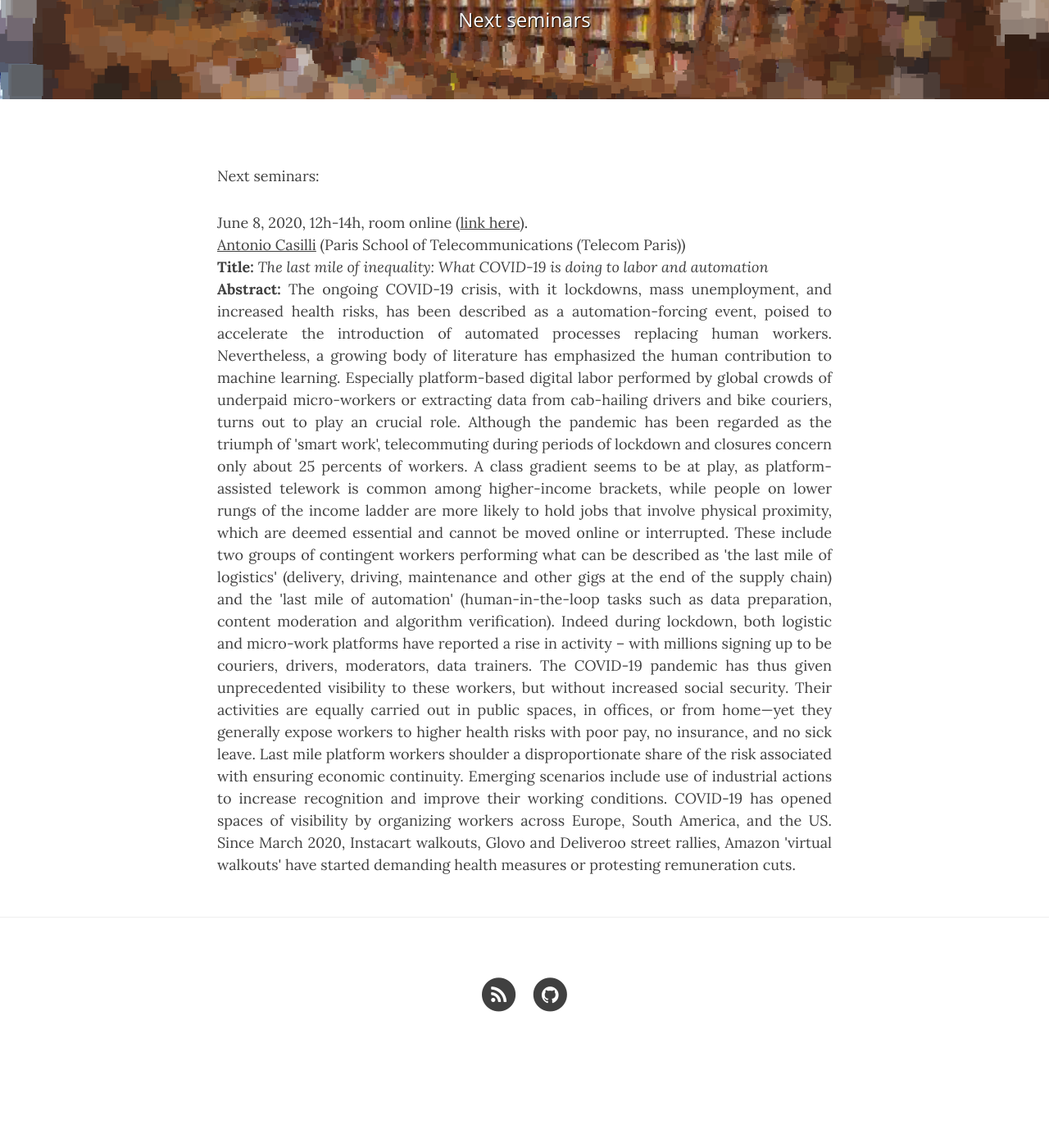
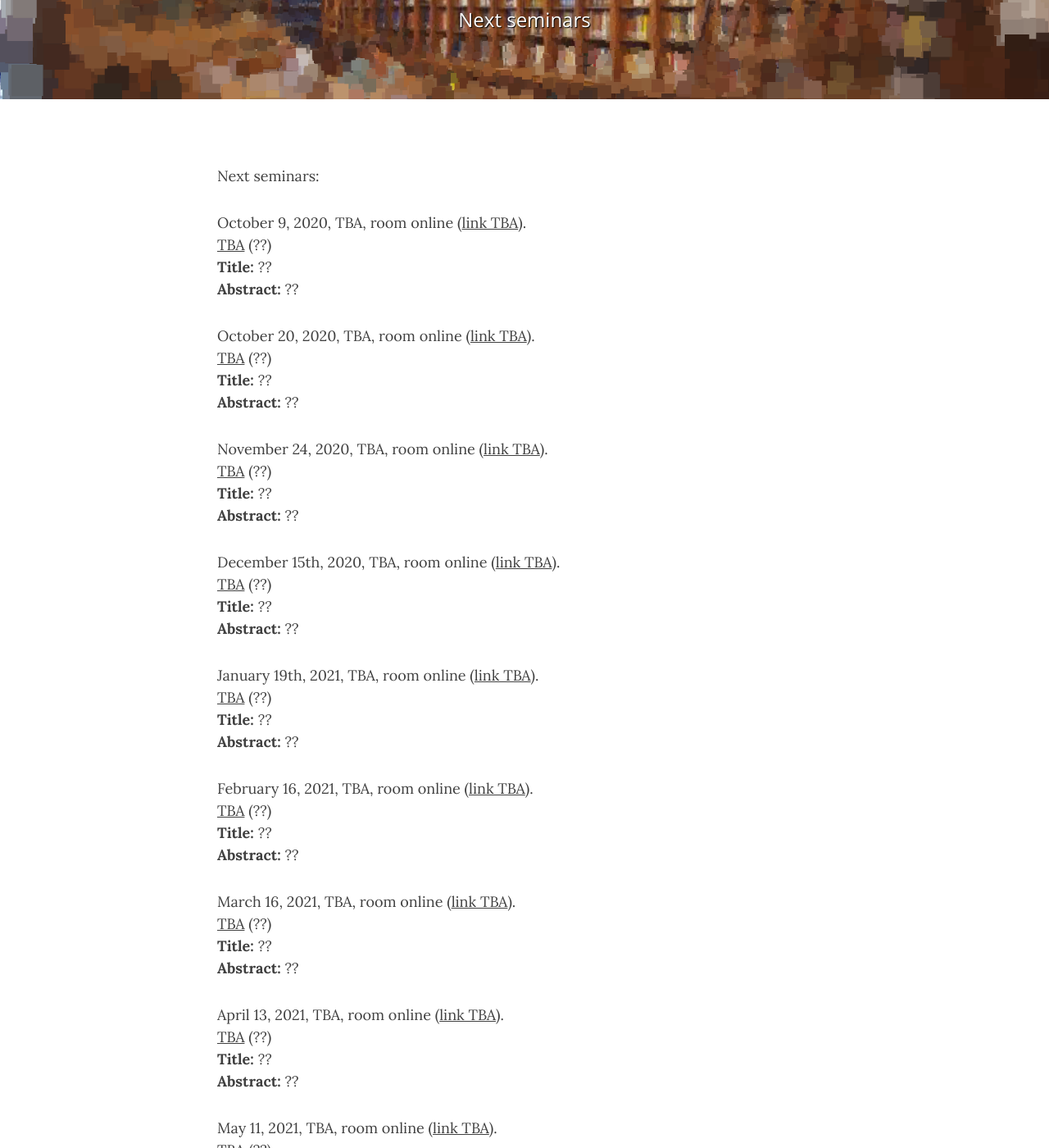
Before and after one commit to dhai-seminar/dhai-seminar.github.io, a Jekyll site: the page built from next.md, in a window 1280 px wide and 1400 px high, scrolled down 195 px. Shown: the whole window at 82% size. Built offline with Jekyll 4.4.1, drawn with Linux system fonts in a browser that asks for light colours; nearby versions of some CDN libraries; before the commit the page ends 1497 px from its top, so only the background shows below that; some of the changed text lies outside the part shown.

Commit message:
update dates

```diff
--- a/_data/next.yml
+++ b/_data/next.yml
@@ -1,16 +1,111 @@
+
+- speaker: "TBA"
+  date: October 9, 2020
+  time: TBA
+  room: "online (<a href='??'>link TBA</a>)"
+  affiliation: "??"
+  url: "??"
+  title: "??"
+  abstract: "??"
+  slides: nothing
+  video: nothing
+
+- speaker: "TBA"
+  date: October 20, 2020
+  time: TBA
+  room: "online (<a href='??'>link TBA</a>)"
+  affiliation: "??"
+  url: "??"
+  title: "??"
+  abstract: "??"
+  slides: nothing
+  video: nothing
+
+- speaker: "TBA"
+  date: November 24, 2020
+  time: TBA
+  room: "online (<a href='??'>link TBA</a>)"
+  affiliation: "??"
+  url: "??"
+  title: "??"
+  abstract: "??"
+  slides: nothing
+  video: nothing
+
+- speaker: "TBA"
+  date: December 15th, 2020
+  time: TBA
+  room: "online (<a href='??'>link TBA</a>)"
+  affiliation: "??"
+  url: "??"
+  title: "??"
+  abstract: "??"
+  slides: nothing
+  video: nothing
 
 
-
-- speaker: "Antonio Casilli"
-  date: June 8, 2020
-  time: 12h-14h
-  room: "online (<a href='https://demo.bigbluebutton.org/gl/lea-chh-a7a'>link here</a>)"
-  affiliation: "Paris School of Telecommunications (Telecom Paris)"
-  url: "https://www.casilli.fr"
-  title: "The last mile of inequality: What COVID-19 is doing to labor and automation"
-  abstract: "The ongoing COVID-19 crisis, with it lockdowns, mass unemployment, and increased health risks, has been described as a automation-forcing event, poised to accelerate the introduction of automated processes replacing human workers. Nevertheless, a growing body of literature has emphasized the human contribution to machine learning. Especially platform-based digital labor performed by global crowds of underpaid micro-workers or extracting data from cab-hailing drivers and bike couriers, turns out to play an crucial role. Although the pandemic has been regarded as the triumph of 'smart work', telecommuting during periods of lockdown and closures concern only about 25 percents of workers. A class gradient seems to be at play, as platform-assisted telework is common among higher-income brackets, while people on lower rungs of the income ladder are more likely to hold jobs that involve physical proximity, which are deemed essential and cannot be moved online or interrupted. These include two groups of contingent workers performing what can be described as 'the last mile of logistics' (delivery, driving, maintenance and other gigs at the end of the supply chain) and the 'last mile of automation' (human-in-the-loop tasks such as data preparation, content moderation and algorithm verification).
-  Indeed during lockdown, both logistic and micro-work platforms have reported a rise in activity – with millions signing up to be couriers, drivers, moderators, data trainers. The COVID-19 pandemic has thus given unprecedented visibility to these workers, but without increased social security.
-  Their activities are equally carried out in public spaces, in offices, or from home—yet they generally expose workers to higher health risks with poor pay, no insurance, and no sick leave.
-  Last mile platform workers shoulder a disproportionate share of the risk associated with ensuring economic continuity. Emerging scenarios include use of industrial actions to increase recognition and improve their working conditions. COVID-19 has opened spaces of visibility by organizing workers across Europe, South America, and the US. Since March 2020, Instacart walkouts, Glovo and Deliveroo street rallies, Amazon 'virtual walkouts' have started demanding health measures or protesting remuneration cuts."
+- speaker: "TBA"
+  date: January 19th, 2021
+  time: TBA
+  room: "online (<a href='??'>link TBA</a>)"
+  affiliation: "??"
+  url: "??"
+  title: "??"
+  abstract: "??"
   slides: nothing
   video: nothing
+
+- speaker: "TBA"
+  date: February 16, 2021
+  time: TBA
+  room: "online (<a href='??'>link TBA</a>)"
+  affiliation: "??"
+  url: "??"
+  title: "??"
+  abstract: "??"
+  slides: nothing
+  video: nothing
+
+- speaker: "TBA"
+  date: March 16, 2021
+  time: TBA
+  room: "online (<a href='??'>link TBA</a>)"
+  affiliation: "??"
+  url: "??"
+  title: "??"
+  abstract: "??"
+  slides: nothing
+  video: nothing
+
+- speaker: "TBA"
+  date: April 13, 2021
+  time: TBA
+  room: "online (<a href='??'>link TBA</a>)"
+  affiliation: "??"
+  url: "??"
+  title: "??"
+  abstract: "??"
+  slides: nothing
+  video: nothing
+
+- speaker: "TBA"
+  date: May 11, 2021
+  time: TBA
+  room: "online (<a href='??'>link TBA</a>)"
+  affiliation: "??"
+  url: "??"
+  title: "??"
+  abstract: "??"
+  slides: nothing
+  video: nothing
+
+- speaker: "TBA"
+  date: June 8, 2021
+  time: TBA
+  room: "online (<a href='??'>link TBA</a>)"
+  affiliation: "??"
+  url: "??"
+  title: "??"
+  abstract: "??"
+  slides: nothing
+  video: nothing
--- a/_data/past.yml
+++ b/_data/past.yml
@@ -1,3 +1,17 @@
+- speaker: "Antonio Casilli"
+  date: June 8, 2020
+  time: 12h-14h
+  room: "online (<a href='https://demo.bigbluebutton.org/gl/lea-chh-a7a'>link here</a>)"
+  affiliation: "Paris School of Telecommunications (Telecom Paris)"
+  url: "https://www.casilli.fr"
+  title: "The last mile of inequality: What COVID-19 is doing to labor and automation"
+  abstract: "The ongoing COVID-19 crisis, with it lockdowns, mass unemployment, and increased health risks, has been described as a automation-forcing event, poised to accelerate the introduction of automated processes replacing human workers. Nevertheless, a growing body of literature has emphasized the human contribution to machine learning. Especially platform-based digital labor performed by global crowds of underpaid micro-workers or extracting data from cab-hailing drivers and bike couriers, turns out to play an crucial role. Although the pandemic has been regarded as the triumph of 'smart work', telecommuting during periods of lockdown and closures concern only about 25 percents of workers. A class gradient seems to be at play, as platform-assisted telework is common among higher-income brackets, while people on lower rungs of the income ladder are more likely to hold jobs that involve physical proximity, which are deemed essential and cannot be moved online or interrupted. These include two groups of contingent workers performing what can be described as 'the last mile of logistics' (delivery, driving, maintenance and other gigs at the end of the supply chain) and the 'last mile of automation' (human-in-the-loop tasks such as data preparation, content moderation and algorithm verification).
+  Indeed during lockdown, both logistic and micro-work platforms have reported a rise in activity – with millions signing up to be couriers, drivers, moderators, data trainers. The COVID-19 pandemic has thus given unprecedented visibility to these workers, but without increased social security.
+  Their activities are equally carried out in public spaces, in offices, or from home—yet they generally expose workers to higher health risks with poor pay, no insurance, and no sick leave.
+  Last mile platform workers shoulder a disproportionate share of the risk associated with ensuring economic continuity. Emerging scenarios include use of industrial actions to increase recognition and improve their working conditions. COVID-19 has opened spaces of visibility by organizing workers across Europe, South America, and the US. Since March 2020, Instacart walkouts, Glovo and Deliveroo street rallies, Amazon 'virtual walkouts' have started demanding health measures or protesting remuneration cuts."
+  slides: nothing
+  video: nothing
+
 - speaker: "Sietske Fransen & Leonardo Impett"
   date: June 4, 2020
   time: 15h-17h
```
